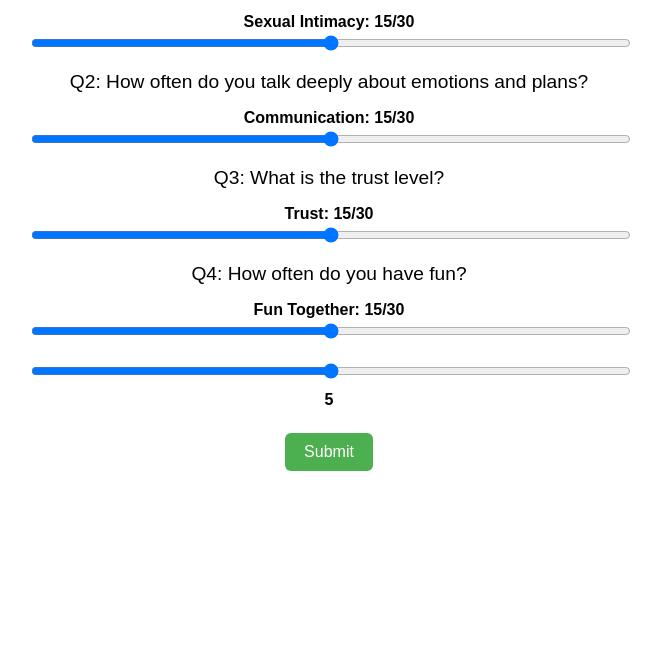
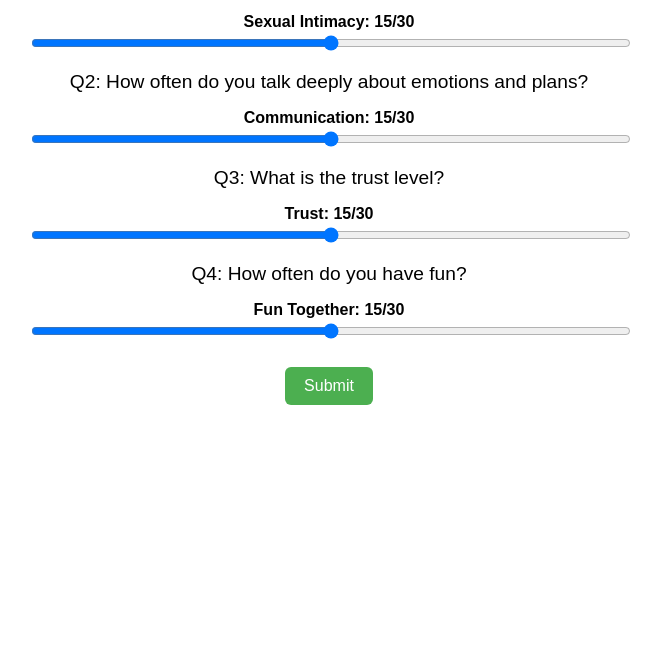
Before and after one commit to Mvhd/family-graph-app, a plain HTML site: page index.html in a window 1280 px wide. Shown: the part 131-800 px from the top of the page, without its empty margins (311-972 px from the left). Drawn offline with nearby package versions, Linux system fonts and the light colour scheme.

Commit message:
Relationship/Family Graph

```diff
--- a/index.html
+++ b/index.html
@@ -109,7 +109,7 @@
     </div>
 
     <!-- Single slider for other questions -->
-    <div id="singleSliderContainer">
+    <div id="singleSliderContainer" style="display:none; margin-bottom:1rem;">
       <input type="range" id="answerSlider" min="0" max="10" value="5" />
       <div class="slider-value" id="sliderValue">5</div>
     </div>
```
